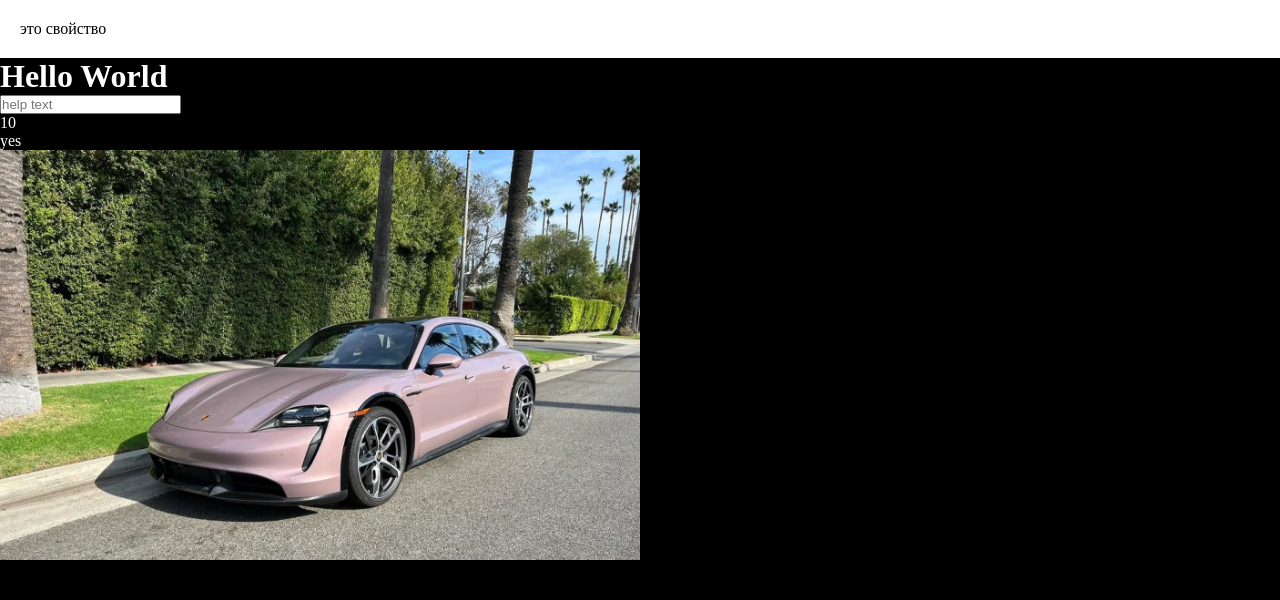
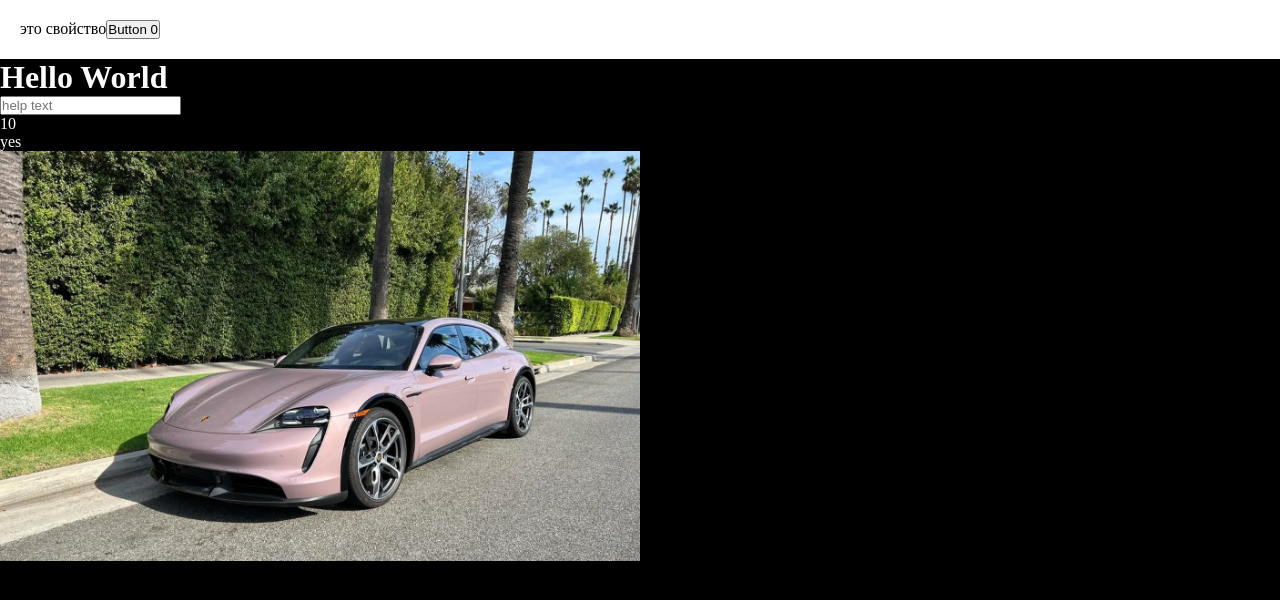
Before and after one commit to aiperizhenishova/react-learn, a React (Create React App) app: page / in a window 1280 px wide. Shown: the top 600 px of the page. Built offline with nearby package versions, Linux system fonts and the light colour scheme.

Commit message:
Convert class component to functional component with useState hook

```diff
--- a/src/App.js
+++ b/src/App.js
@@ -12,7 +12,8 @@ class App extends React.Component {
   constructor(props){
     super(props)
     this.state = {
-      helpText: "help text"
+      helpText: "help text",
+      userData: ""
     }
 
     // для взаимодейсвтия метода inputClick с состояниями и менять их
@@ -26,8 +27,10 @@ class App extends React.Component {
       <div>
        <Header title="это свойство" />
        <h1>Hello World</h1>
+       <h1>{this.setState.userData}</h1>
        <input placeholder={this.state.helpText}
-           onClick={this.inputClick} onMouseEnter={this.mouseOver}  />
+          onChange={event => this.setState({userData: event.target.value})}   // event.target.value — это способ получить значение элемента, на котором произошло событие.
+          onClick={this.inputClick} onMouseEnter={this.mouseOver}  />
        <p>{1 + 9}</p>
        <p>{this.state.helpText === "help text" ? "yes" : "no"}</p>
        <Image image = {photo} />
--- /dev/null
+++ b/src/components/Button.js
@@ -0,0 +1,19 @@
+import React, { useEffect, useState } from "react"
+
+const Button = (props) => {
+    const [click, setState] = useState(0)
+
+    useEffect(() => {
+        document.title = `you clicked ${click}`
+    })
+
+    return(
+        <button onClick={() => setState(click + 1)}>{props.text} {click}</button>
+    )
+}
+
+Button.defaultProps = {
+    text: "кнопка"
+}
+
+export default Button
--- a/src/components/Header.js
+++ b/src/components/Header.js
@@ -1,11 +1,14 @@
 import React from "react";
-
+import Button from "./Button";
 
 // компоненты
 class Header extends React.Component {
   render() {
     return(
-      <header className="header">{this.props.title}</header>
+      <header className="header">
+        {this.props.title}
+        <Button text = "Button"/>
+      </header>
     )
   }
 }
```
